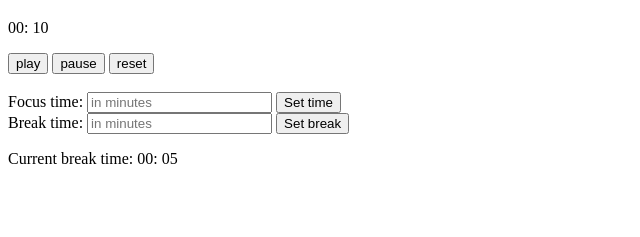
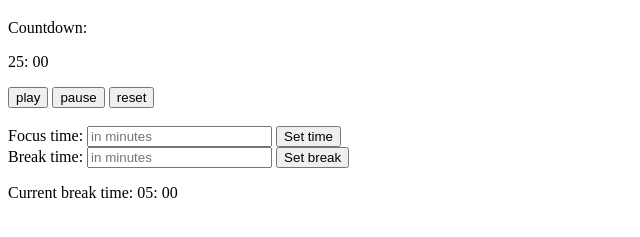
Before and after one commit to renanop/pomodoro-clock, a plain HTML site: page index.html in a window 1280 px wide. Shown: the part 61-298 px from the top of the page, without its empty margins (0-640 px from the left). Drawn offline with Linux system fonts and the light colour scheme.

Commit message:
adding countdown paragraph and changing default focus time and break time

```diff
--- a/index.html
+++ b/index.html
@@ -11,6 +11,7 @@
 <body>
     <h1>Pomodoro timer</h1>
     <div id="clock-view">
+        <p>Countdown:</p>
         <p id="timer"></p>
     </div>
     <button id="play">play</button>
@@ -72,9 +73,6 @@
             pomodoro.breakToScreen();
         });
 
-
-
-
     </script>
 </body>
 
--- a/pomodoro.js
+++ b/pomodoro.js
@@ -1,7 +1,7 @@
 export default function createPomodoro(document) {
     var state = {
-        timer: 10000,
-        break: 5000,
+        timer: 1500000,
+        break: 300000,
         intervalId: null,
         running: false
     };
```
